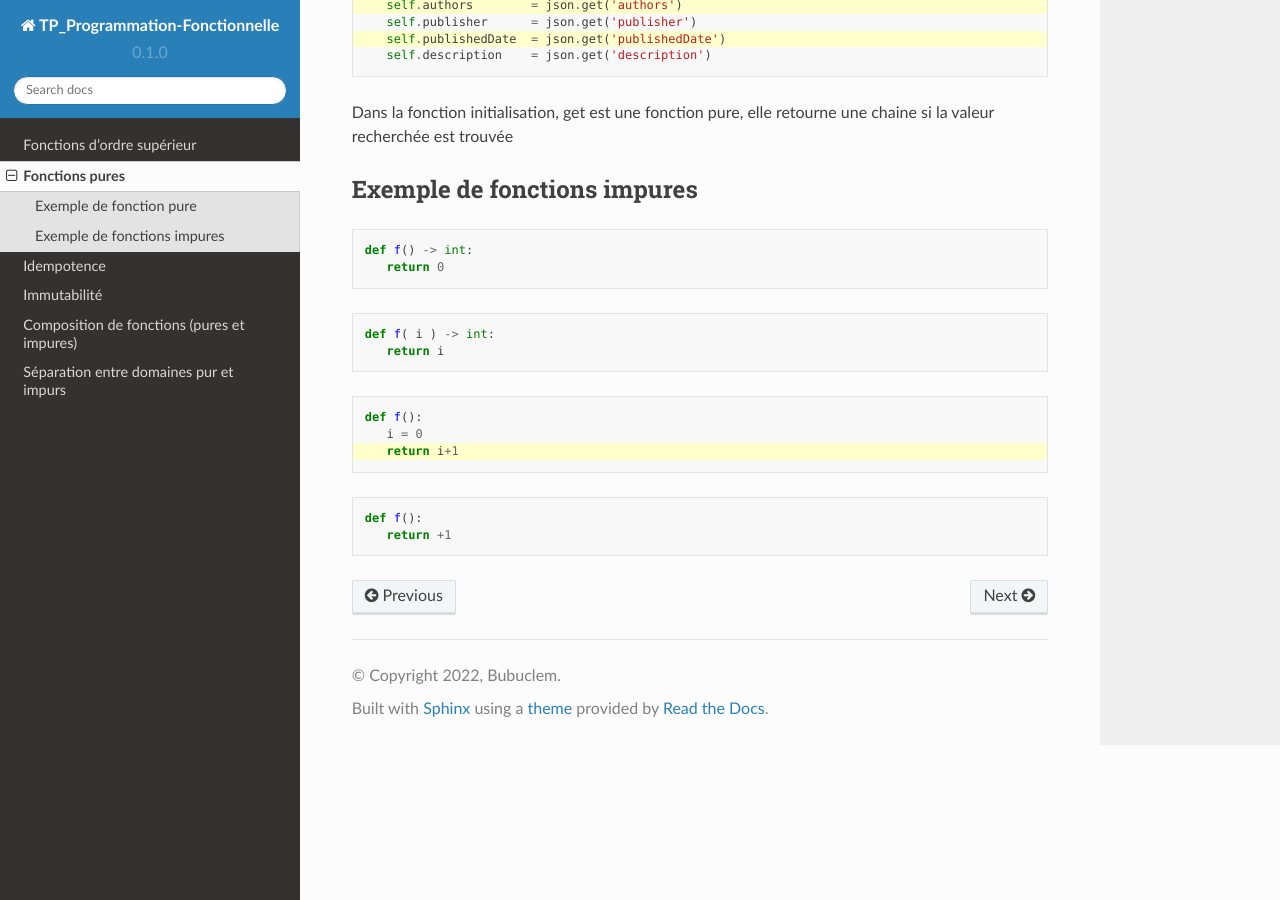
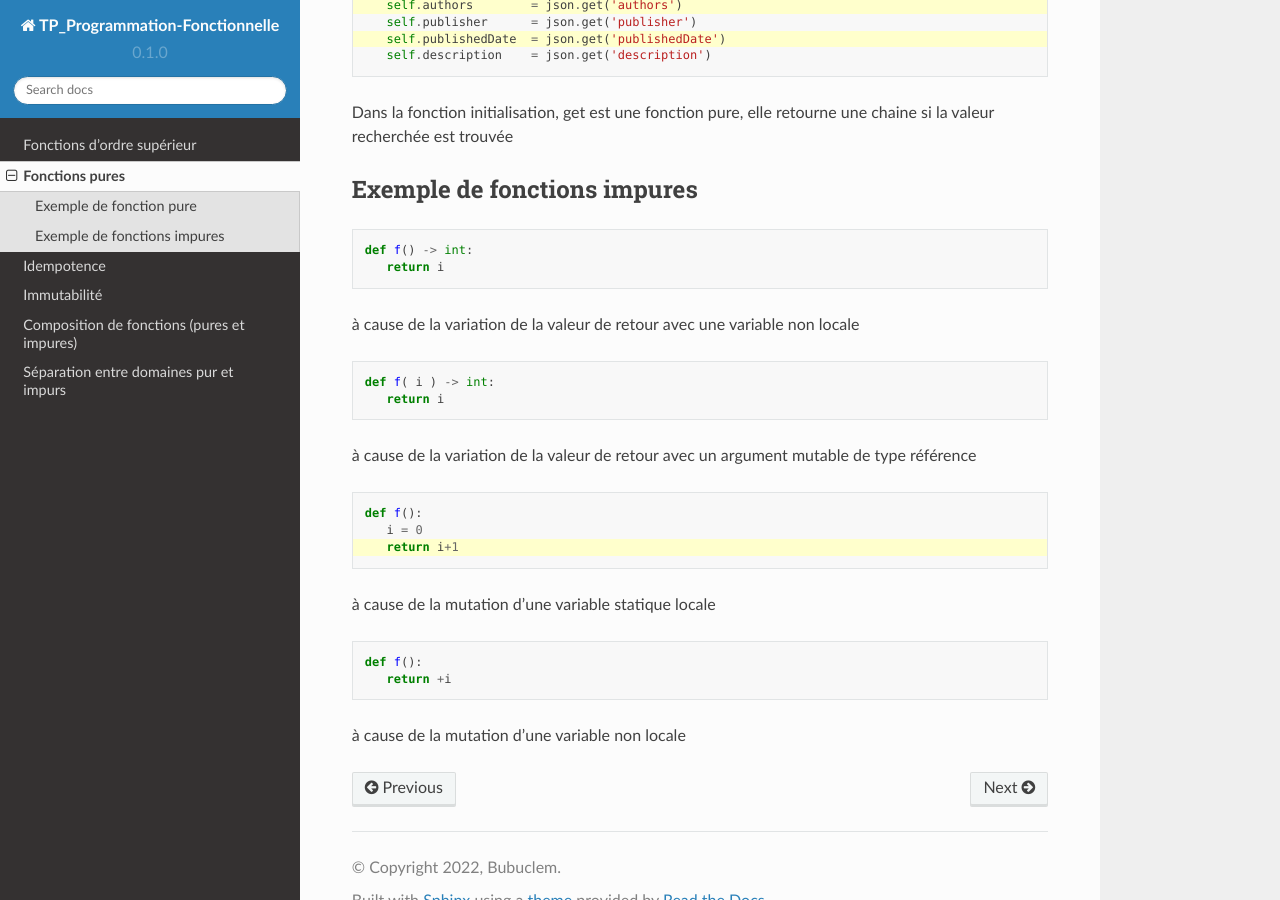
Before and after one commit to Bubuclem/TP_Programmation-Fonctionnelle, a Sphinx documentation site: the page built from docs/source/pures.rst, in a window 1280 px wide and 900 px high, scrolled down 618 px. Built offline with Sphinx 7.4.7 and the Read the Docs theme 2.0.0, drawn with Linux system fonts in a browser that asks for light colours.

Commit message:
Update docs

```diff
--- a/docs/source/pures.rst
+++ b/docs/source/pures.rst
@@ -37,13 +37,16 @@ Exemple de fonctions impures
    :emphasize-lines: 3,5
 
    def f() -> int:
-      return 0
+      return i
+à cause de la variation de la valeur de retour avec une variable non locale
 
 .. code-block:: python
    :emphasize-lines: 3,5
 
    def f( i ) -> int:
       return i
+
+à cause de la variation de la valeur de retour avec un argument mutable de type référence
 
 .. code-block:: python
    :emphasize-lines: 3,5
@@ -52,8 +55,12 @@ Exemple de fonctions impures
       i = 0
       return i+1
 
+à cause de la mutation d'une variable statique locale
+
 .. code-block:: python
    :emphasize-lines: 3,5
 
    def f():
-      return +1
+      return +i
+
+à cause de la mutation d'une variable non locale
```
